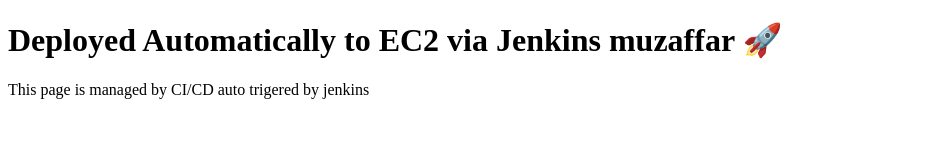
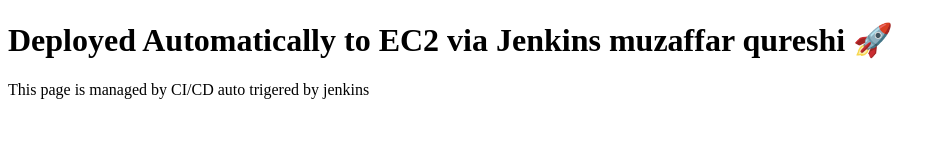
Before and after one commit to muzaffar-1/docker-beginner-project, a plain HTML site: page index.html in a window 1280 px wide. Shown: the whole page, without its empty margins (0-946 px from the left). Drawn offline with Linux system fonts and the light colour scheme.

Commit message:
Update index.html

```diff
--- a/index.html
+++ b/index.html
@@ -4,7 +4,7 @@
   <title>Auto Deployed via Jenkins</title>
 </head>
 <body>
-  <h1>Deployed Automatically to EC2 via Jenkins muzaffar 🚀</h1>
+  <h1>Deployed Automatically to EC2 via Jenkins muzaffar qureshi 🚀</h1>
   <p>This page is managed by CI/CD auto trigered by jenkins</p>
 </body>
 </html>
```
